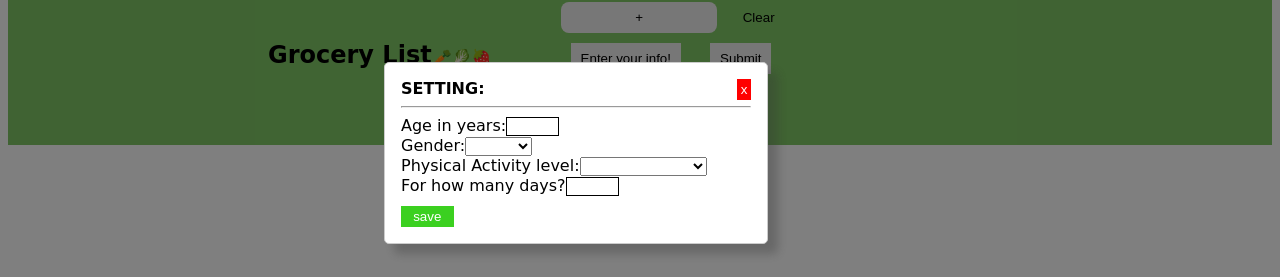
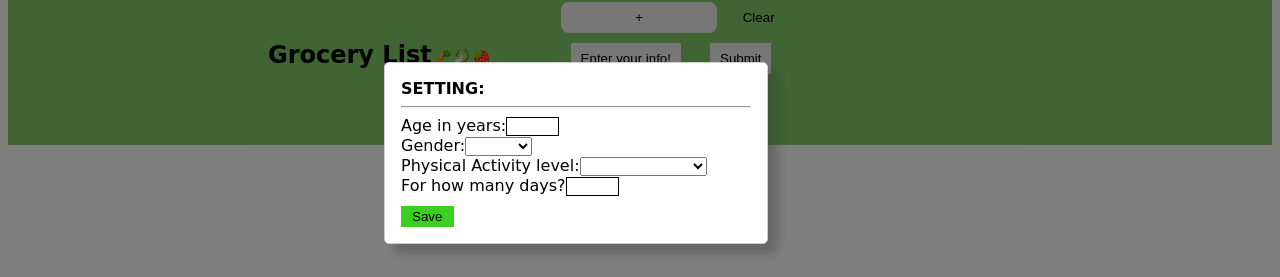
Before and after one commit to Remember-life/grocery-list, a React (Create React App) app in the folder client/: page /setting in a window 1280 px wide. Shown: the part 178-455 px from the top of the page. Built offline with nearby package versions, Linux system fonts and the light colour scheme; the HTML template or start-up script is replaced by a standard one.

Commit message:
removed close button

```diff
--- a/client/src/Setting.jsx
+++ b/client/src/Setting.jsx
@@ -11,12 +11,6 @@ function Setting ({settingToMain}) {
   const [activity, setActivity] = useState('');
   const [days, setDays] = useState('');
   const [backdrop, setBackdrop] = useState(true);
-  const [save, setSave] = useState('save');
-
-  const handleBackToList = e => {
-    e.preventDefault();
-    setBackdrop(false);
-  }
 
   const handleAgeChange = e => {
     setAge(e.target.value);
@@ -36,9 +30,8 @@ function Setting ({settingToMain}) {
 
   const handleSettingSubmit = e => {
     e.preventDefault();
-    // console.log('SETTING submit', age, gender, activity);
+    setBackdrop(false);
     settingToMain(age, gender, activity, days);
-    setSave('saved!');
   }
 
   return (
@@ -48,9 +41,6 @@ function Setting ({settingToMain}) {
       </div>
       <div className="Modal">
         <b>SETTING:</b>
-        <button type="button" onClick={handleBackToList} style={close}>
-          <Link to="/" style={x}>x</Link>
-        </button>
         <hr />
         <form onSubmit={handleSettingSubmit} style={form}>
           <label>
@@ -78,7 +68,9 @@ function Setting ({settingToMain}) {
             For how many days?
             <input type="text" value={days} size="3" onChange={event => handleDaysChange(event)} style={inputField}/>
           </label>
-          <input type="submit" value={save} style={saveButton}/>
+          <button type="button" onClick={handleSettingSubmit} style={saveButton}>
+          <Link to="/">Save</Link>
+          </button>
         </form>
       </div>
     </>
```
